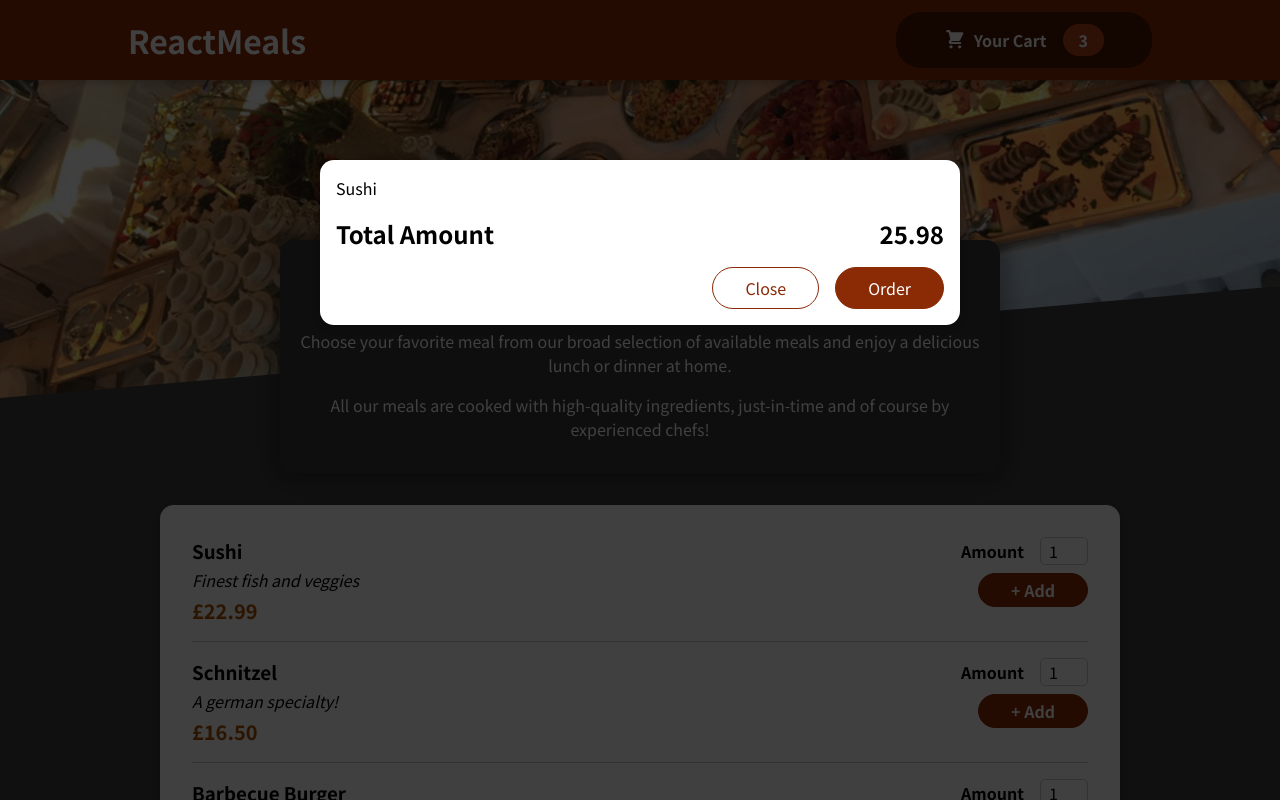
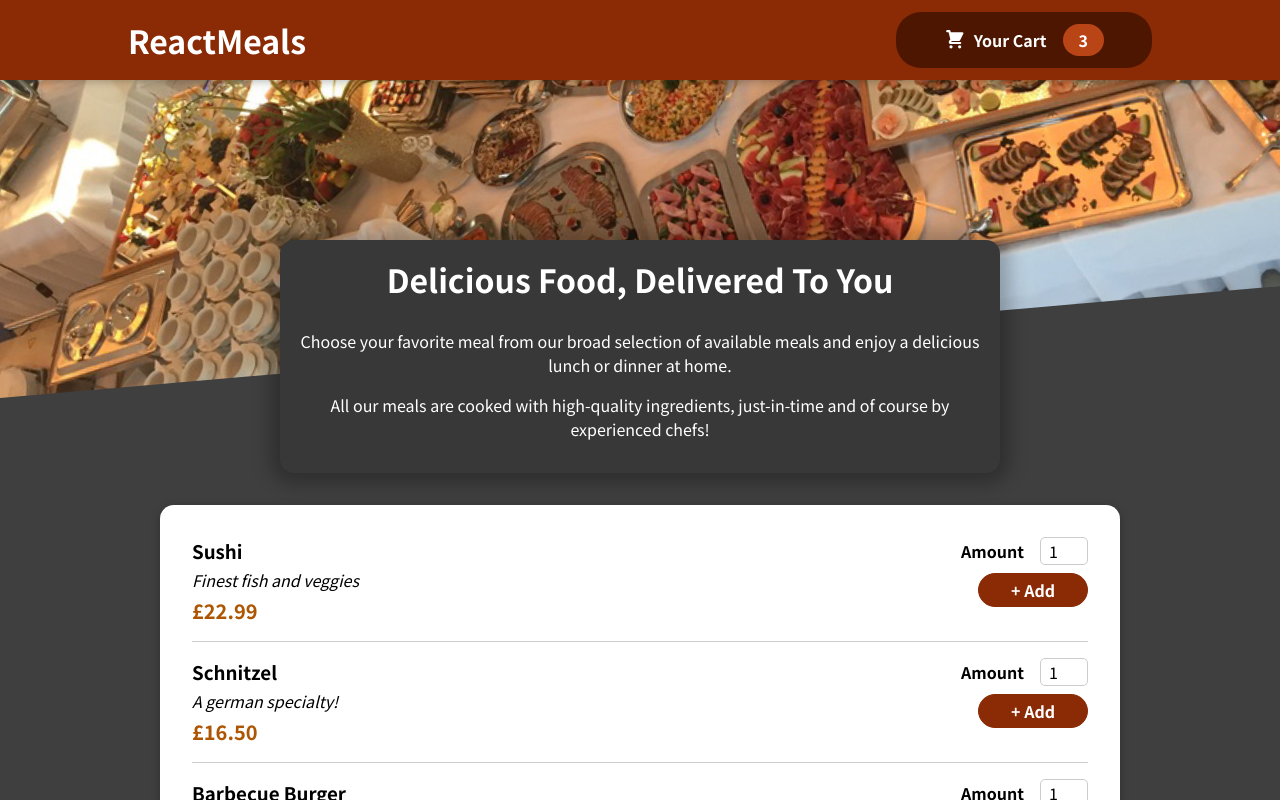
Before and after one commit to TomaszKoniecznyIT/React7, a React (Create React App) app in the folder 01-starting-project/: page / in a window 1280 px wide. Shown: the top 800 px of the page. Built offline with nearby package versions, Linux system fonts and the light colour scheme.

Commit message:
adding close logic

```diff
--- a/01-starting-project/src/App.js
+++ b/01-starting-project/src/App.js
@@ -1,14 +1,24 @@
-import { Fragment } from "react";
+import { Fragment, useState } from "react";
 
 import Header from "./components/Layout/Header";
 import Meals from "./components/Meals/Meals";
 import Cart from "./components/Cart/Cart";
 
 function App() {
+  const [cartIsShown, setCartIsShown] = useState(false);
+
+  const showCartHandler = () => {
+    setCartIsShown(true);
+  };
+
+  const hideCartHandler = () => {
+    setCartIsShown(false);
+  };
+
   return (
     <Fragment>
-      <Cart></Cart>
-      <Header />
+      {cartIsShown && <Cart onClose={hideCartHandler} />}
+      <Header onShowCart={showCartHandler} />
       <main>
         <Meals />
       </main>
--- a/01-starting-project/src/components/Cart/Cart.js
+++ b/01-starting-project/src/components/Cart/Cart.js
@@ -11,14 +11,16 @@
   );
 
   return (
-    <Modal>
+    <Modal onClose={props.onClose}>
       {cartItems}
       <div className={classes.total}>
         <span>Total Amount</span>
         <span>25.98</span>
       </div>
       <div className={classes.actions}>
-        <button className={classes["button--alt"]}>Close</button>
+        <button className={classes["button--alt"]} onClick={props.onClose}>
+          Close
+        </button>
         <button className={classes.button}>Order</button>
       </div>
     </Modal>
--- a/01-starting-project/src/components/Layout/Header.js
+++ b/01-starting-project/src/components/Layout/Header.js
@@ -9,7 +9,7 @@
     <Fragment>
       <header className={classes.header}>
         <h1>ReactMeals</h1>
-        <HeaderCartButton />
+        <HeaderCartButton onClick={props.onShowCart} />
       </header>
       <div className={classes["main-image"]}>
         <img src={mealsImage} alt="A table full of delicius food!" />
--- a/01-starting-project/src/components/Layout/HeaderCartButton.js
+++ b/01-starting-project/src/components/Layout/HeaderCartButton.js
@@ -3,7 +3,7 @@
 
 const HeaderCartButton = (props) => {
   return (
-    <button className={classes.button}>
+    <button className={classes.button} onClick={props.onClick}>
       <span className={classes.icon}>
         <CartIcon />
       </span>
--- a/01-starting-project/src/components/UI/Modal.js
+++ b/01-starting-project/src/components/UI/Modal.js
@@ -3,8 +3,8 @@
 
 import classes from "./Modal.module.css";
 
-const Backdrop = () => {
-  return <div className={classes.backdrop} />;
+const Backdrop = (props) => {
+  return <div className={classes.backdrop} onClick={props.onClose} />;
 };
 
 const ModalOverlay = (props) => {
@@ -22,7 +22,10 @@
     <Fragment>
       {/* <Backdrop />
       <ModalOverlay>{props.children}</ModalOverlay> */}
-      {ReactDOM.createPortal(<Backdrop />, portalElement)}
+      {ReactDOM.createPortal(
+        <Backdrop onClose={props.onClose} />,
+        portalElement
+      )}
       {ReactDOM.createPortal(
         <ModalOverlay>{props.children}</ModalOverlay>,
         portalElement
```
